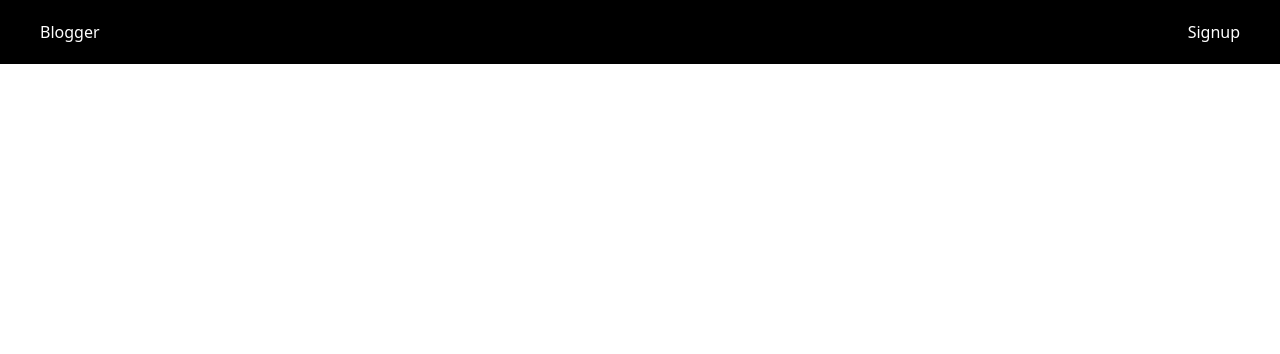
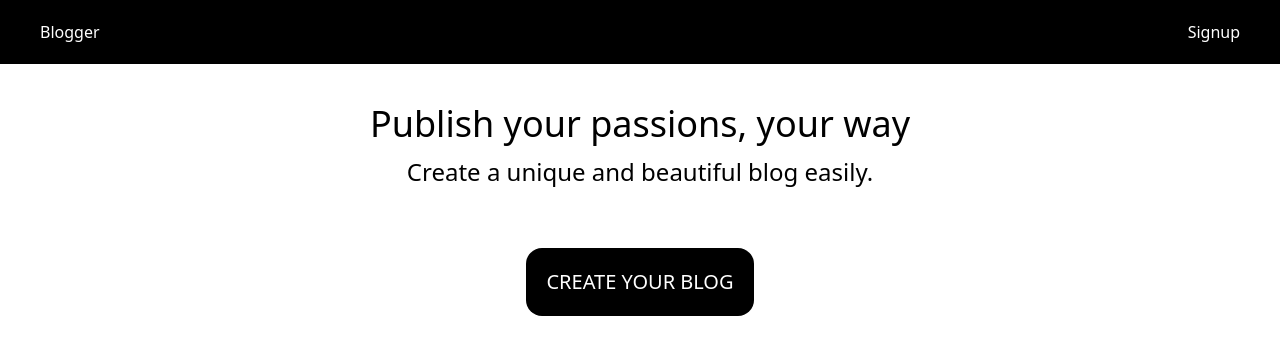
Before and after one commit to mhrjnrahul/Blog-app-with-express, a React (Vite) app in the folder client/: page / in a window 1280 px wide. Shown: the top 354 px of the page. Built offline with nearby package versions, Linux system fonts and the light colour scheme.

Commit message:
setup hero section

```diff
--- a/client/src/App.jsx
+++ b/client/src/App.jsx
@@ -1,10 +1,12 @@
 import React from 'react'
 import Navbar from './components/Navbar'
+import Hero from './components/Hero'
 
 const App = () => {
   return (
     <div>
       <Navbar />
+      <Hero />
     </div>
   )
 }
--- /dev/null
+++ b/client/src/components/Hero.jsx
@@ -0,0 +1,15 @@
+import React from 'react'
+
+const Hero = () => {
+  return (
+    <div className='w-full h-full flex flex-col justify-center items-center'>
+        <div className='flex flex-col mt-10'>
+            <p className='text-4xl text-center'>Publish your passions, your way</p>
+            <p className='text-2xl text-center mt-3'>Create a unique and beautiful blog easily.</p>
+        </div>
+        <button className='bg-black text-xl text-white p-5 rounded-2xl mt-15'>CREATE YOUR BLOG</button>
+    </div>
+  )
+}
+
+export default Hero
```
